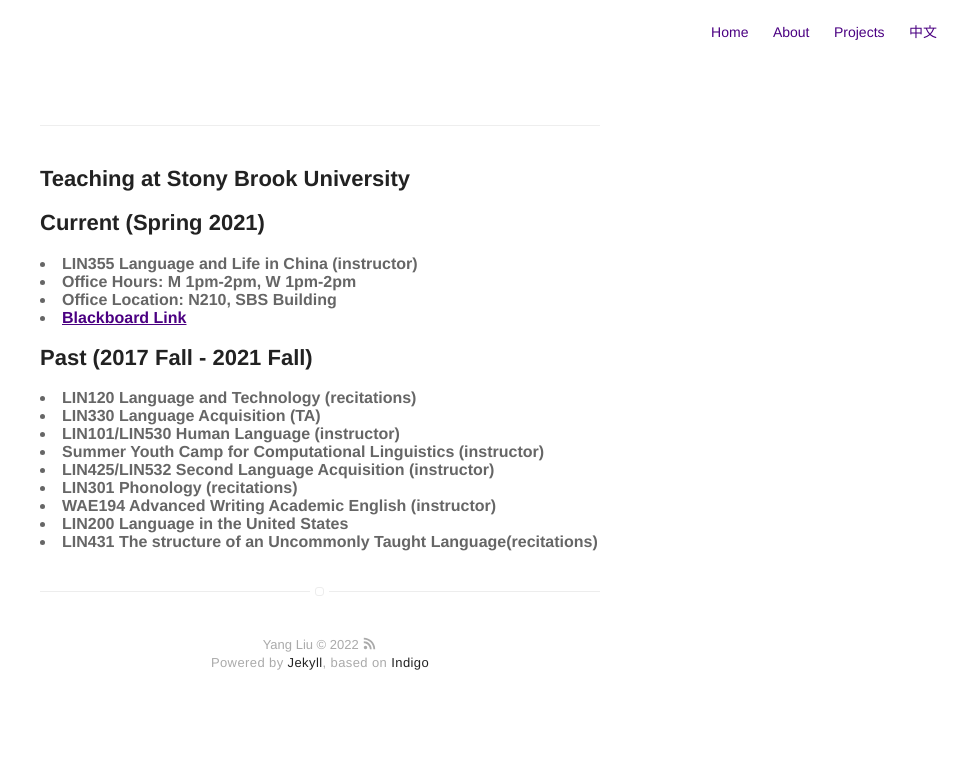
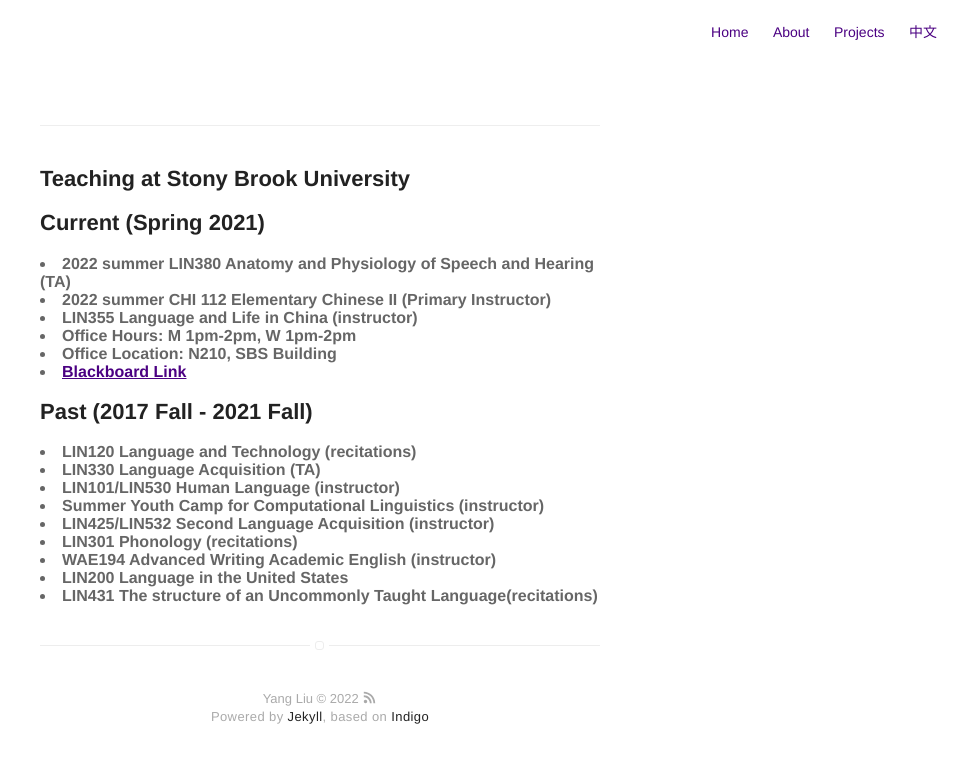
Before and after one commit to coglo/coglo.github.io, a Jekyll site: the page built from teaching.html, in a window 1280 px wide. Shown: the top 763 px of the page, without its empty margins (320-1280 px from the left). Built offline with Jekyll 4.4.1, drawn with Linux system fonts in a browser that asks for light colours.

Commit message:
Update teaching.html

```diff
--- a/teaching.html
+++ b/teaching.html
@@ -9,6 +9,8 @@ title: Teaching
 <b> </b>
 <h2>Current (Spring 2021)</h2>
 <b> </b>
+<li><b>2022 summer LIN380 Anatomy and Physiology of Speech and Hearing (TA)</b></li>
+<li><b>2022 summer CHI 112 Elementary Chinese II (Primary Instructor)</b></li>
 <li><b>LIN355 Language and Life in China (instructor) </b></li>
 <li><b>Office Hours: M 1pm-2pm, W 1pm-2pm </b></li>
 <li><b>Office Location: N210, SBS Building </b></li>
```
